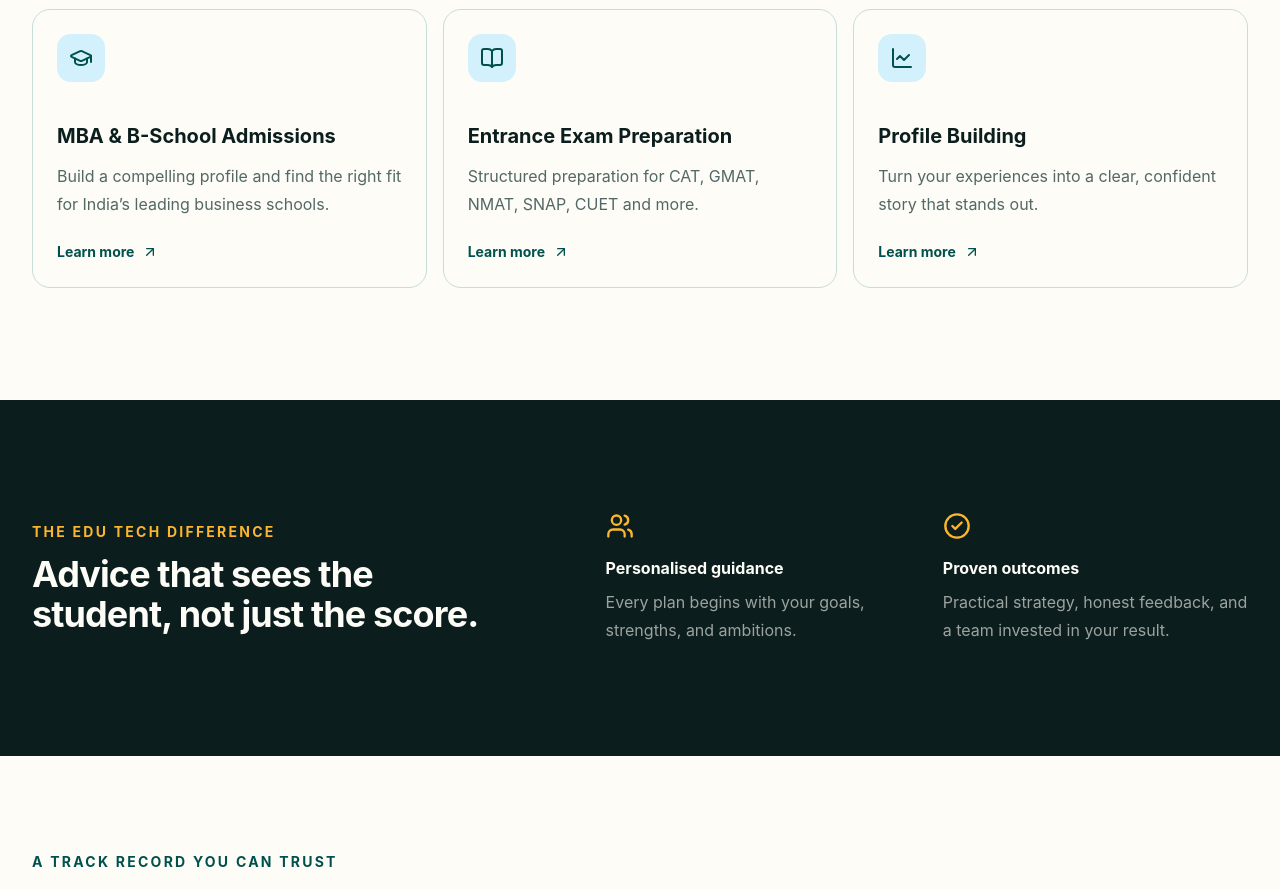
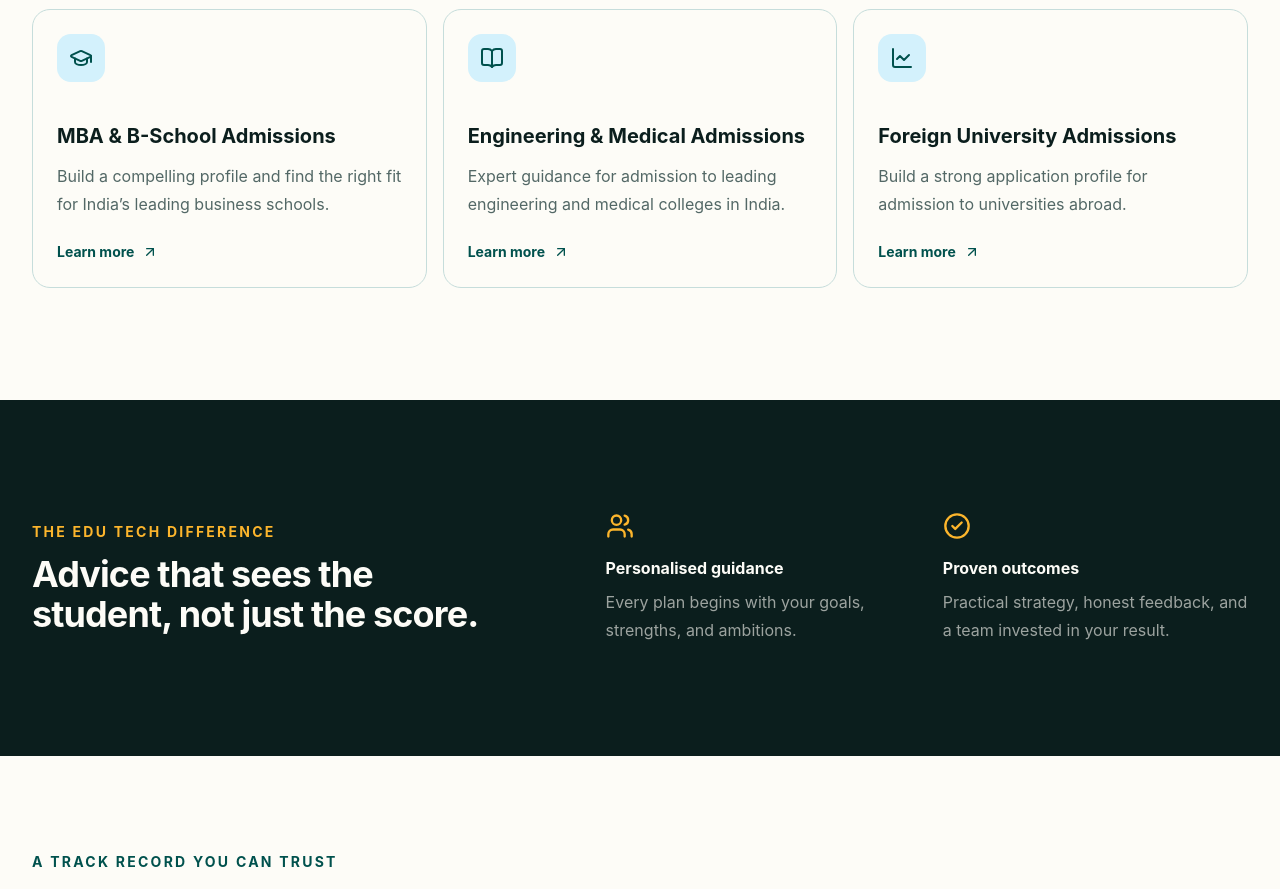
Before and after one commit to Aman35256/gradselected, a Next.js app: page / in a window 1280 px wide. Shown: the part 1140-2029 px from the top of the page. Built offline with nearby package versions, Linux system fonts and the light colour scheme.

Commit message:
feat: update program descriptions for admissions services\n\nUpdated program descriptions to reflect new focus areas for admissions services.

```diff
--- a/app/page.tsx
+++ b/app/page.tsx
@@ -4,8 +4,8 @@ import { DirectContactCard, PageFrame } from '@/components/site-shell'
 
 const programs = [
   { icon: GraduationCap, title: 'MBA & B-School Admissions', text: 'Build a compelling profile and find the right fit for India’s leading business schools.' },
-  { icon: BookOpen, title: 'Entrance Exam Preparation', text: 'Structured preparation for CAT, GMAT, NMAT, SNAP, CUET and more.' },
-  { icon: LineChart, title: 'Profile Building', text: 'Turn your experiences into a clear, confident story that stands out.' },
+  { icon: BookOpen, title: 'Engineering & Medical Admissions', text: 'Expert guidance for admission to leading engineering and medical colleges in India.' },
+  { icon: LineChart, title: 'Foreign University Admissions', text: 'Build a strong application profile for admission to universities abroad.' },
 ]
 const stats = [['2,500+', 'Students guided'], ['96%', 'Top-choice admits'], ['15+', 'Years of expertise'], ['25+', 'Partner colleges']]
 
```
